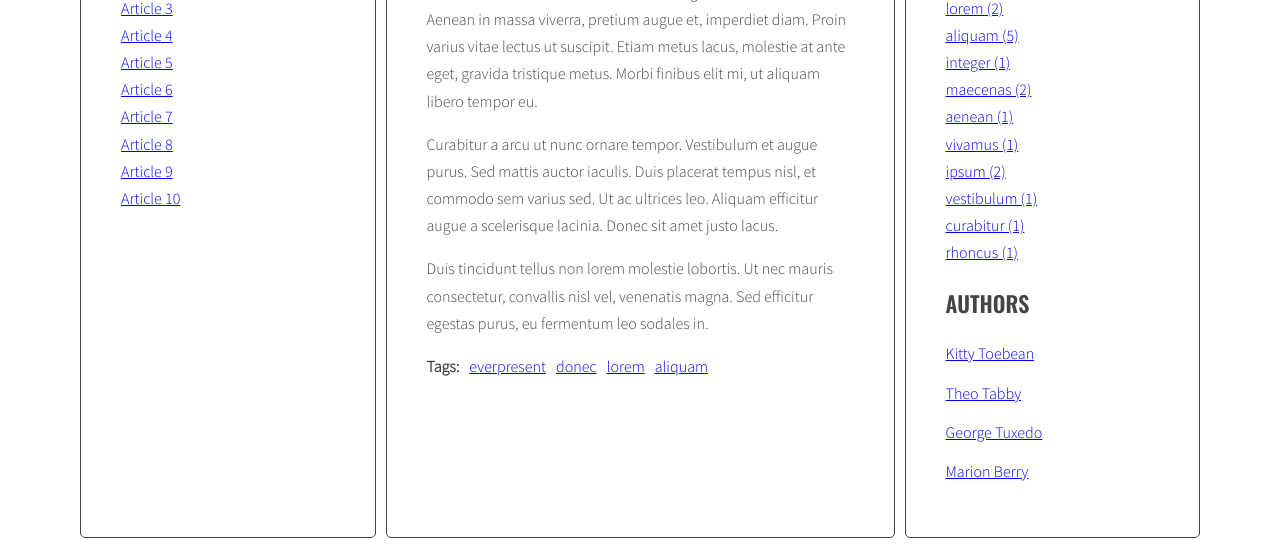
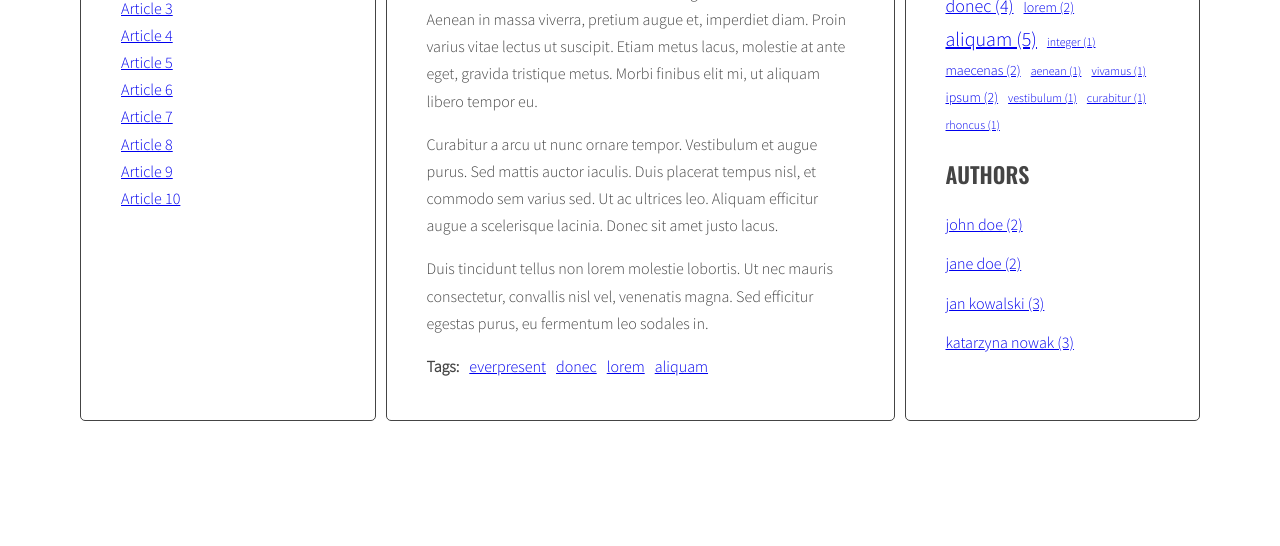
Before and after one commit to maciejkostecki/javascript-blog, a website: page index.html in a window 1280 px wide. Shown: the part 418-964 px from the top of the page. After the commit the page ends 847 px from the top, so only its background shows below. Drawn offline with nearby package versions, Linux system fonts and the light colour scheme.

Commit message:
Added Tag cloud and author list

```diff
--- a/index.html
+++ b/index.html
@@ -193,26 +193,7 @@
         </ul>
         <h2 class="section-title">Authors</h2>
         <ul class="list authors">
-          <li>
-            <a href="#">
-              <span class="author-name">Kitty Toebean</span>
-            </a>
-          </li>
-          <li>
-            <a href="#">
-              <span class="author-name">Theo Tabby</span>
-            </a>
-          </li>
-          <li>
-            <a href="#">
-              <span class="author-name">George Tuxedo</span>
-            </a>
-          </li>
-          <li>
-            <a href="#">
-              <span class="author-name">Marion Berry</span>
-            </a>
-          </li>
+
         </ul>
       </aside>
     </main>
--- a/js/script.js
+++ b/js/script.js
@@ -35,7 +35,9 @@ const optTitleSelector = '.post-title';
 const optTitleListSelector = '.titles';
 const optArticleTagsSelector = '.post-tags .list';
 const optArticleAuthorSelector = '.post-author';
-const optTagsListSelector = '.tags.list';
+const optAuthorsListSelector = '.list.authors';
+const optCloudClassCount = 10;
+const optCloudClassPrefix = 'tag-size-';
 
 function generateTitleLinks(customSelector = ''){
 
@@ -71,6 +73,32 @@ function generateTitleLinks(customSelector = ''){
 }
 
 generateTitleLinks();
+
+function calculateTagsParams(tags) {
+	// loops through tags in object and sets the max and min count of articles with each tag
+	const counts = {min: Infinity, max: 0};
+	for (let tag in tags) {
+		if (tags[tag] > counts.max) {
+			counts.max = tags[tag];
+		}
+		if (tags[tag] < counts.min) {
+			counts.min = tags[tag];
+		}
+	}
+	return counts;
+}
+
+function calculateTagClass(count, params) {
+	const normalizedCount = count - params.min;
+	const normalizedMax = params.max - params.min;
+	const percentage = normalizedCount / normalizedMax;
+	const classNumber = Math.floor(percentage * (optCloudClassCount - 1) + 1 );
+	const className = optCloudClassPrefix + classNumber;
+	return className;
+
+}
+
+
 
 function generateTags(){
 	/* [NEW] create a new variable allTags with an empty array */
@@ -125,13 +153,15 @@ function generateTags(){
 
 	/* [NEW] create variable for all links html code */
 	let allTagsHTML = '';
+	const tagsParams = calculateTagsParams(allTags);
+
 
 	/* [NEW] start loop: for each tag in allTags: */
 	for (let tag in allTags) {
-		allTagsHTML += '<li><a href="#' + tag + '">' + tag + ' (' + allTags[tag] + ')</a></li>';
+		const tagLinkHTML = '<li><a class="' + calculateTagClass(allTags[tag], tagsParams) + '" href="#tag-' + tag + '">' + tag + ' (' + allTags[tag] + ')</a></li>';
+		allTagsHTML += tagLinkHTML;
 	}
 	tagList.innerHTML = allTagsHTML;
-	console.log(allTags);
 }
 
 generateTags();
@@ -200,7 +230,35 @@ addClickListenersToTags();
 
 /* AUTHORS */
 
+function calculateAuthorsParams(authors) {
+	// loops through tags in object and sets the max and min count of articles with each tag
+	const counts = {min: Infinity, max: 0};
+	for (let author in authors) {
+		if (authors[author] > counts.max) {
+			counts.max = authors[author];
+		}
+		if (authors[author] < counts.min) {
+			counts.min = authors[author];
+		}
+	}
+	console.log(counts);
+	return counts;
+}
+
+function calculateAuthorClass(count, params) {
+	const normalizedCount = count - params.min;
+	const normalizedMax = params.max - params.min;
+	const percentage = normalizedCount / normalizedMax;
+	const classNumber = Math.floor(percentage * (optCloudClassCount - 1) + 1 );
+	const className = 'author-size-' + classNumber;
+	return className;
+
+}
+
 function generateAuthors(){
+	/* [NEW] create a new variable allAuthors with an empty array */
+	let allAuthors = {};
+
 	/* [ DONE ] find all articles */
 	const articles = document.querySelectorAll('article');
 
@@ -223,10 +281,33 @@ function generateAuthors(){
 		/* [ DONE ] add generated code to html variable */
 		html += authorLink;
 
+		/* [NEW] check if this link is NOT already in allTags */
+			if(!allAuthors.hasOwnProperty(author)){
+				/* [NEW] add generated code to allTags array */
+				allAuthors[author] = 1;
+			} else {
+				allAuthors[author]++;
+			}
+		console.log(allAuthors);
+
 
 		/* [ DONE ] insert HTML of all the links into the tags wrapper */
 		authorWrapper.innerHTML = html;
 	}
+	/* [NEW] find list of authors in right column */
+	const authorList = document.querySelector(optAuthorsListSelector);
+
+	/* [NEW] create variable for all links html code */
+	let allAuthorsHtml = '';
+
+
+	/* [NEW] start loop: for each author in allAuthors: */
+	for (let author in allAuthors) {
+		const authorLinkHTML = '<li><a href="#author-' + author + '">' + author + ' (' + allAuthors[author] + ')</a></li>';
+		console.log(authorLinkHTML);
+		allAuthorsHtml += authorLinkHTML;
+	}
+	authorList.innerHTML = allAuthorsHtml;
 }
 
 generateAuthors();
--- a/sass/style.scss
+++ b/sass/style.scss
@@ -84,6 +84,42 @@ body {
     font-weight: bold;
   }
 }
+.list.tags {
+	li {
+		display: inline-block;
+		margin-right: 10px;
+	}
+	.tag-size-1 {
+		font-size: 12px;
+	}
+	.tag-size-2 {
+		font-size: 14px;
+	}
+	.tag-size-3 {
+		font-size: 16px;
+	}
+	.tag-size-4 {
+		font-size: 18px;
+	}
+	.tag-size-5 {
+		font-size: 20px;
+	}
+	.tag-size-6 {
+		font-size: 22px;
+	}
+	.tag-size-7 {
+		font-size: 24px;
+	}
+	.tag-size-8 {
+		font-size: 26px;
+	}
+	.tag-size-9 {
+		font-size: 28px;
+	}
+	.tag-size-10 {
+		font-size: 30px;
+	}
+}
 
 .list-horizontal {
   li {
```
Also changed, not shown: css/style.css, sass/style.css, 1 other file.
